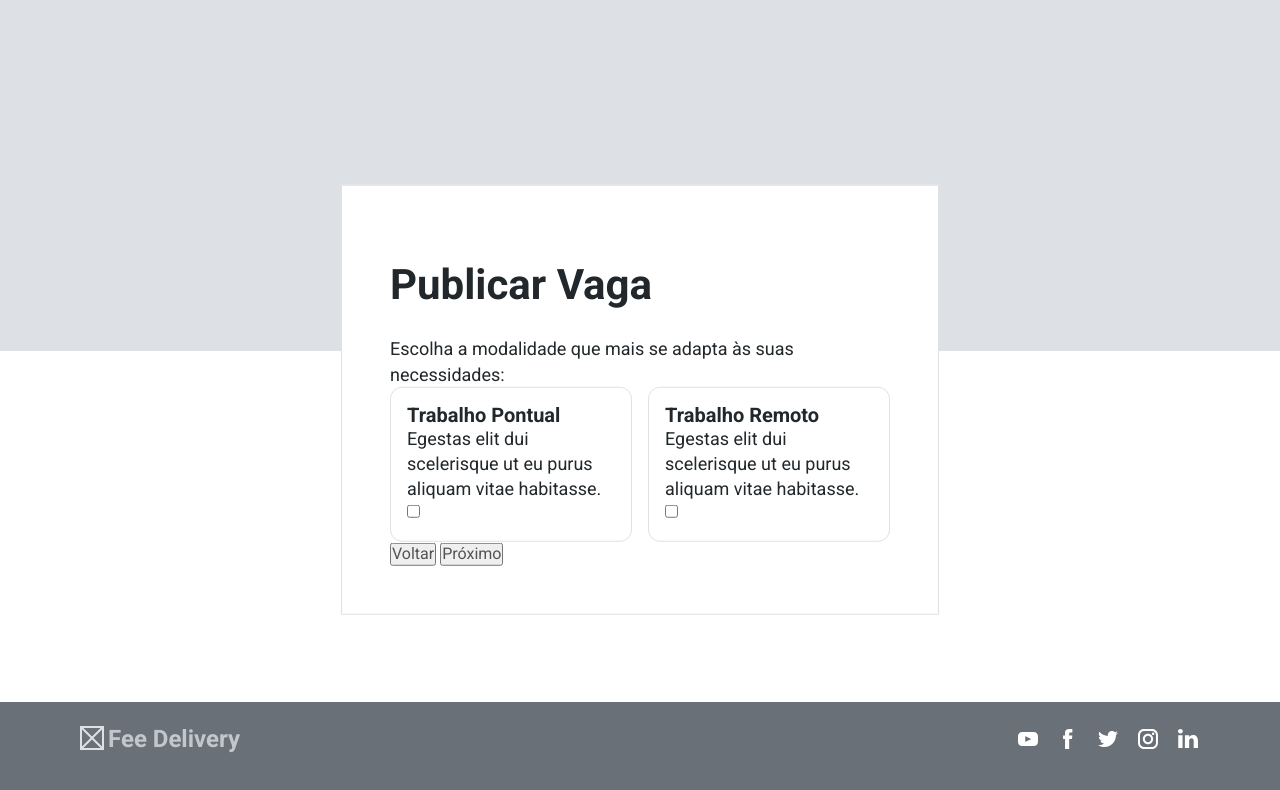
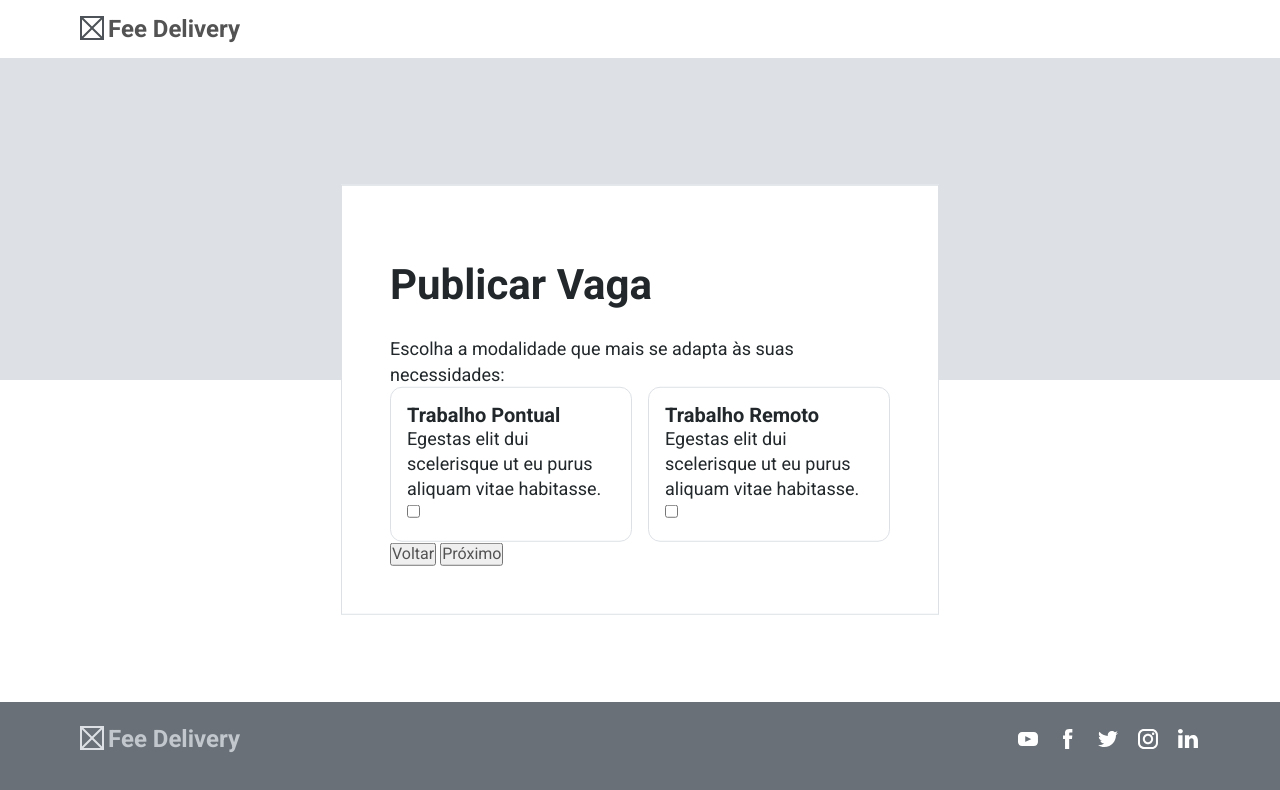
Before and after one commit to rdsalvesPUC/Projeto-Fee-Delivery, a plain HTML site: page publicar-vaga.html in a window 1280 px wide. Drawn offline with nearby package versions, Linux system fonts and the light colour scheme.

Commit message:
header simples pronto

```diff
--- /dev/null
+++ b/header.html
@@ -0,0 +1,12 @@
+<link rel="stylesheet" href="style.css" />
+<body>
+    <div class="header">
+        <div class="full-logo">
+            <svg xmlns="http://www.w3.org/2000/svg" width="24" height="24" viewBox="0 0 24 24" fill="none">
+                <path fill-rule="evenodd" clip-rule="evenodd" d="M0 0V24H24V0H0ZM3.41421 2L12 10.5858L20.5858 2H3.41421ZM22 3.41421L13.4142 12L22 20.5858V3.41421ZM20.5858 22L12 13.4142L3.41421 22H20.5858ZM2 20.5858L10.5858 12L2 3.41421V20.5858Z" fill="#4D5358" />
+            </svg>
+            <span class="logo-text">Fee Delivery</span>
+        </div>
+        <!-- <div class=""></div> -->
+    </div>
+</body>
--- a/publicar-vaga.html
+++ b/publicar-vaga.html
@@ -8,7 +8,7 @@
     </head>
     <body>
         <main class="main">
-            <nav></nav>
+            <nav id="header-container"></nav>
             <div class="page-background">
                 <div class="container">
                     <div class="container-header">
@@ -44,6 +44,12 @@
                 .then((data) => {
                     document.getElementById("footer-container").innerHTML = data;
                 });
+
+            fetch("header.html")
+                .then((response) => response.text())
+                .then((data) => {
+                    document.getElementById("header-container").innerHTML = data;
+                });
         </script>
     </body>
 </html>
--- a/style.css
+++ b/style.css
@@ -67,13 +67,6 @@ p {
     padding: 3rem;
 }
 
-/* .container-header {
-} */
-
-/* .container-body {
-
-} */
-
 .row {
     display: grid;
     grid-template-columns: auto auto;
@@ -130,8 +123,6 @@ input:focus {
     letter-spacing: 2px;
 }
 
-
-/* CSS do Header */
 .full-logo {
     display: flex;
     flex-direction: row;
@@ -140,8 +131,6 @@ input:focus {
 }
 
 .logo-text {
-    color: var(--CoolGray-30, #C1C7CD);
-
     /* Heading/4 */
     font-family: Roboto;
     font-size: 1.5rem;
@@ -150,9 +139,38 @@ input:focus {
     line-height: 110%; /* 1.65rem */
 }
 
-/* CSS do Footer */
+/* --------------------- */
+/*     CSS do Header     */
+/* --------------------- */
+header {
+    display: flex;
+}
+
+header .logo-text {
+    color: var(--CoolGray-60, #697077);
+}
+
+.header {
+    background: var(--Default-White, #FFF);
+    padding: 1rem 5rem;
+    border-bottom: 1px solid var(--CoolGray-20, #DDE1E6);
+    display: flex;
+    flex-direction: row;
+    align-items: center;
+    /* justify-content: space-between; */
+    /* width: 100%; */
+}
+
+
+/* --------------------- */
+/*     CSS do Footer     */
+/* --------------------- */
 footer {
     display: flex;
+}
+
+footer .logo-text {
+    color: var(--CoolGray-30, #C1C7CD);
 }
 
 .footer {
```
